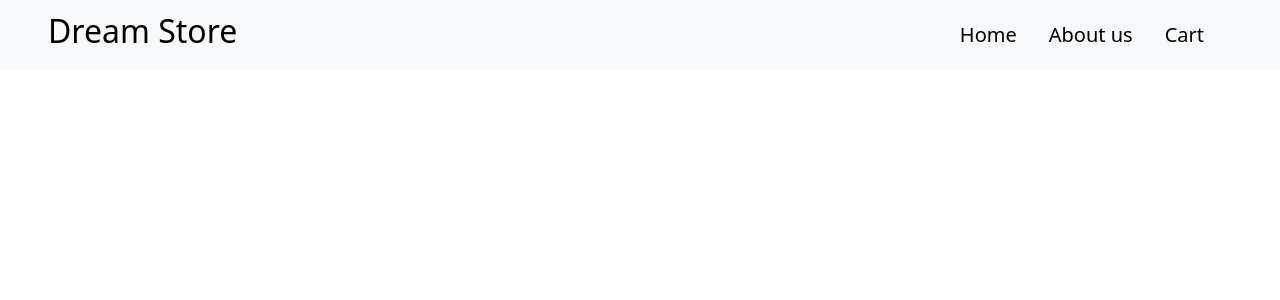
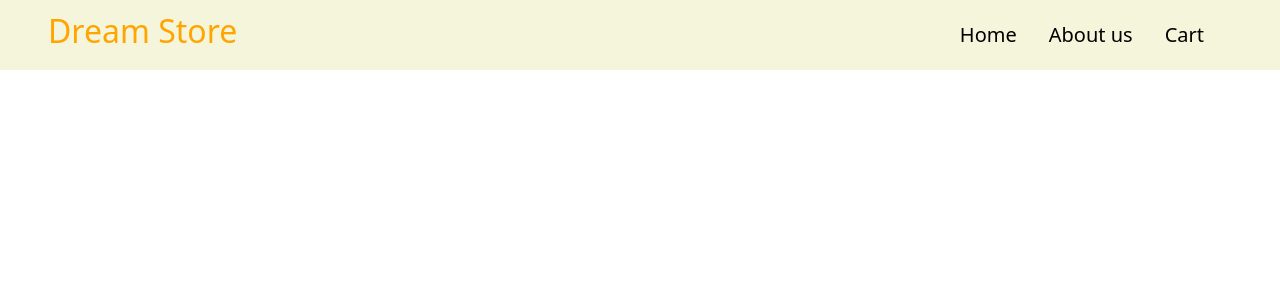
Before and after one commit to Md-RonyAhmed/dream-laptop-store-react, a React (Create React App) app: page / in a window 1280 px wide. Shown: the top 300 px of the page. Built offline with nearby package versions, Linux system fonts and the light colour scheme.

Commit message:
style updated and Shop component added

```diff
--- a/src/App.js
+++ b/src/App.js
@@ -1,10 +1,12 @@
 import './App.css';
 import Header from './components/Header/Header';
+import Shop from './components/Shop/Shop';
 
 function App() {
   return (
     <div>
-      <Header></Header>
+      <Header />
+      <Shop />
     </div>
   );
 }
--- a/src/components/Header/Header.css
+++ b/src/components/Header/Header.css
@@ -1,6 +1,10 @@
 .navigation{
    height: 70px;
    padding-right: 60px;
+   background-color: beige;
+}
+.navigation h2{
+   color: orange;
 }
 .navigation a{
    text-decoration: none;
--- a/src/components/Header/Header.js
+++ b/src/components/Header/Header.js
@@ -2,7 +2,7 @@ import React from "react";
 import "./Header.css";
 const Header = () => {
   return (
-    <nav className="bg-light text-black nav justify-content-between align-items-center navigation">
+    <nav className="text-black nav justify-content-between align-items-center navigation">
       <div className="ps-5">
         <h2>Dream Store</h2>
       </div>
--- /dev/null
+++ b/src/components/Shop/Shop.js
@@ -0,0 +1,12 @@
+import React from 'react';
+import './Shop.css';
+
+const Shop = () => {
+   return (
+      <div>
+
+      </div>
+   );
+};
+
+export default Shop;
```
Also changed, not shown: src/components/Shop/Shop.css (added).
